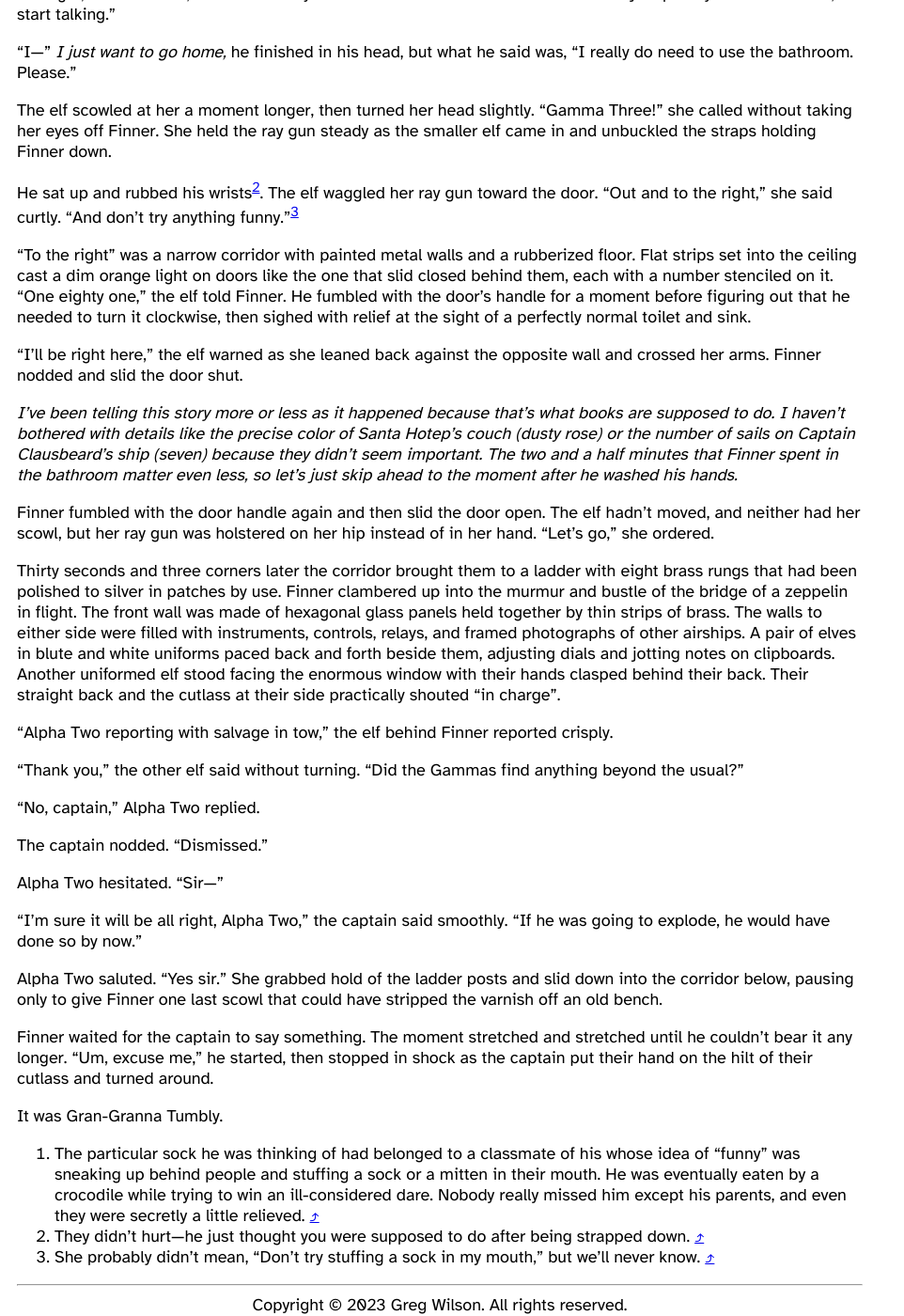
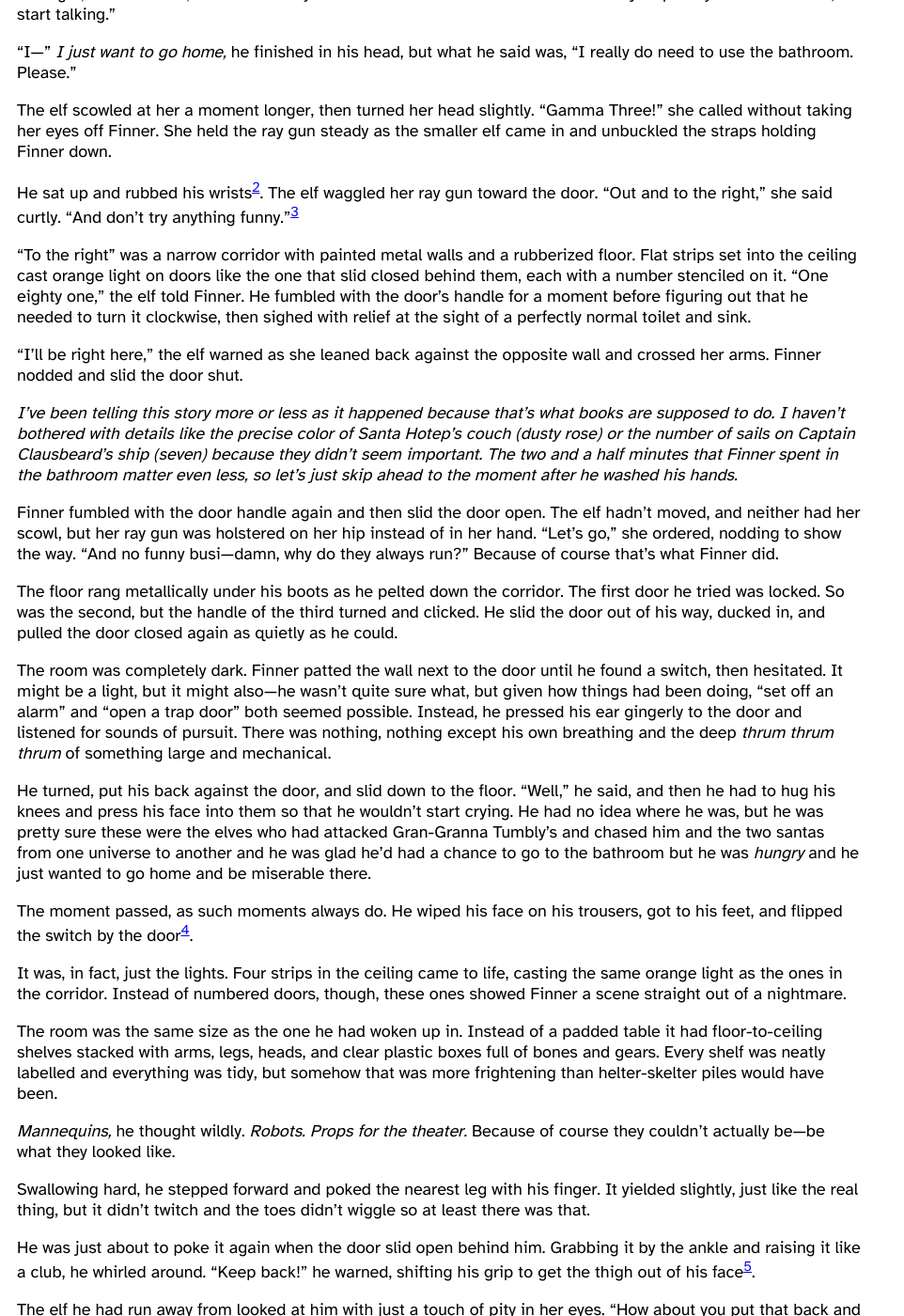
Before and after one commit to gvwilson/fiction, a Jekyll site: the page built from santas/index.md, in a window 1280 px wide and 1400 px high, scrolled down 20939 px. Shown: the whole window at 94% size, without its empty margins (0-962 px from the left). Built offline with Jekyll 4.4.1, drawn with Linux system fonts in a browser that asks for light colours; some of the changed text lies outside the part shown.

Commit message:
+553 words of Santas

```diff
--- a/_data/status.csv
+++ b/_data/status.csv
@@ -28,6 +28,7 @@
 santas,2023-09-24,10403
 santas,2023-10-11,10897
 santas,2023-10-12,11403
+santas,2023-10-14,11956
 still,2023-09-01,30862
 tuppence-a-bag,2023-09-01,1703
 voyage,2023-09-01,30306
--- a/santas/index.md
+++ b/santas/index.md
@@ -1884,7 +1884,7 @@
 
 "To the right" was a narrow corridor with painted metal walls
 and a rubberized floor.
-Flat strips set into the ceiling cast a dim orange light
+Flat strips set into the ceiling cast orange light
 on doors like the one that slid closed behind them,
 each with a number stenciled on it.
 "One eighty one," the elf told Finner.
@@ -1909,7 +1909,92 @@
 The elf hadn't moved,
 and neither had her scowl,
 but her ray gun was holstered on her hip instead of in her hand.
-"Let's go," she ordered.
+"Let's go," she ordered,
+nodding to show the way.
+"And no funny busi—damn, why do they always run?"
+Because of course that's what Finner did.
+
+The floor rang metallically under his boots as he pelted down the corridor.
+The first door he tried was locked.
+So was the second,
+but the handle of the third turned and clicked.
+He slid the door out of his way,
+ducked in,
+and pulled the door closed again as quietly as he could.
+
+The room was completely dark.
+Finner patted the wall next to the door
+until he found a switch,
+then hesitated.
+It might be a light,
+but it might also—he wasn't quite sure what,
+but given how things had been doing,
+"set off an alarm" and "open a trap door" both seemed possible.
+Instead,
+he pressed his ear gingerly to the door
+and listened for sounds of pursuit.
+There was nothing,
+nothing except his own breathing
+and the deep *thrum thrum thrum* of something large and mechanical.
+
+He turned,
+put his back against the door,
+and slid down to the floor.
+"Well," he said,
+and then he had to hug his knees and press his face into them
+so that he wouldn't start crying.
+He had no idea where he was,
+but he was pretty sure these were the elves who had attacked Gran-Granna Tumbly's
+and chased him and the two santas from one universe to another
+and he was glad he'd had a chance to go to the bathroom
+but he was *hungry*
+and he just wanted to go home and be miserable there.
+
+The moment passed,
+as such moments always do.
+He wiped his face on his trousers,
+got to his feet,
+and flipped the switch by the door<span class="note">
+Much harder than he needed to from a mechanical point of view,
+but exactly hard enough emotionally.
+</span>.
+
+It was, in fact, just the lights.
+Four strips in the ceiling came to life,
+casting the same orange light as the ones in the corridor.
+Instead of numbered doors,
+though,
+these ones showed Finner a scene straight out of a nightmare.
+
+The room was the same size as the one he had woken up in.
+Instead of a padded table it had floor-to-ceiling shelves
+stacked with arms, legs, heads, and clear plastic boxes full of bones and gears.
+Every shelf was neatly labelled and everything was tidy,
+but somehow that was more frightening than helter-skelter piles would have been.
+
+*Mannequins,* he thought wildly.
+*Robots. Props for the theater.*
+Because of course they couldn't actually be—be what they looked like.
+
+Swallowing hard,
+he stepped forward and poked the nearest leg with his finger.
+It yielded slightly,
+just like the real thing,
+but it didn't twitch and the toes didn't wiggle
+so at least there was that.
+
+He was just about to poke it again when the door slid open behind him.
+Grabbing it by the ankle and raising it like a club,
+he whirled around.
+"Keep back!" he warned,
+shifting his grip to get the thigh out of his face<span class="note">
+If you ever pick up a leg to wave at someone,
+please remember that it has a knee.
+</span>.
+
+The elf he had run away from looked at him with just a touch of pity in her eyes.
+"How about you put that back and come with me?"
+she suggested.
 
 Thirty seconds and three corners later
 the corridor brought them to a ladder with eight brass rungs
```
Also changed, not shown: status.svg.
